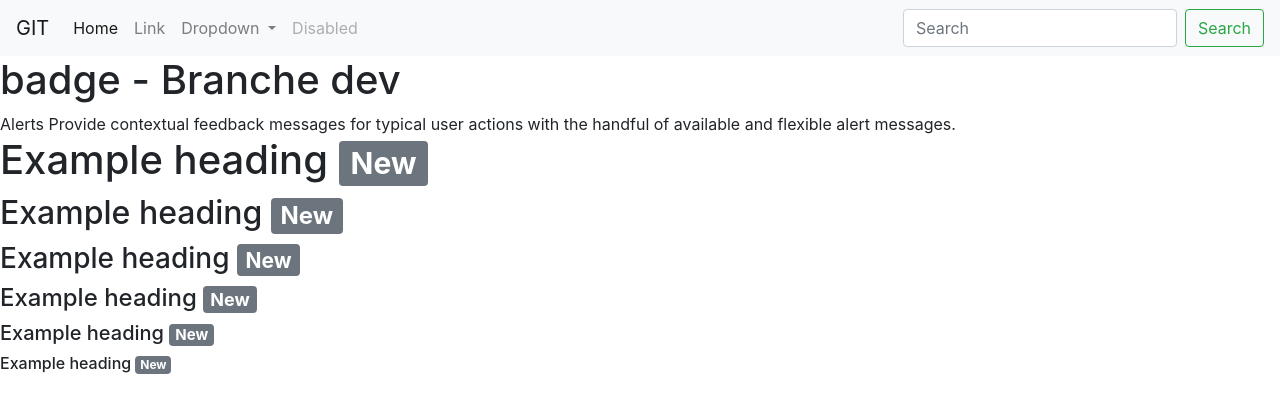
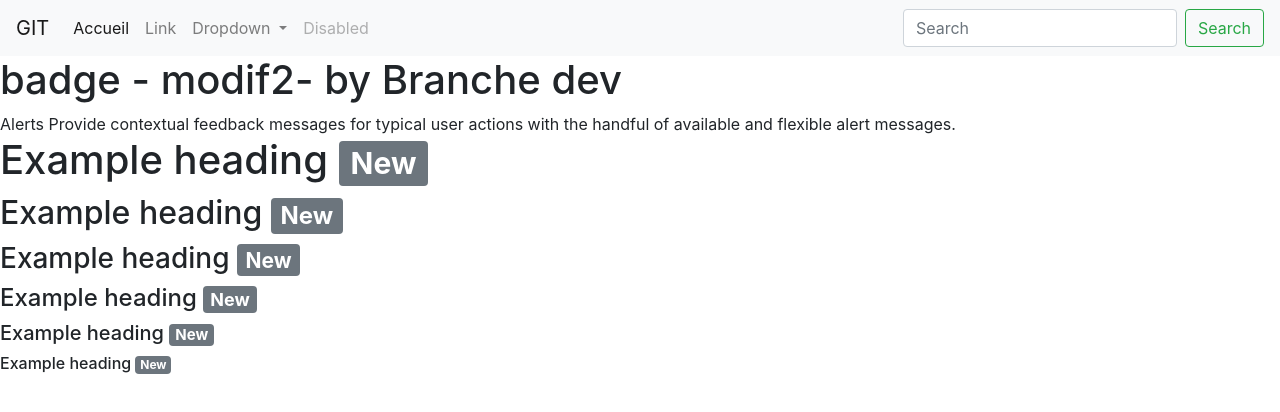
Before and after one commit to rayenhidri2709/git-afpa, a plain HTML site: page badge.html in a window 1280 px wide. Drawn offline with nearby package versions, Linux system fonts and the light colour scheme.

Commit message:
badge - modif 2 by dev

```diff
--- a/badge.html
+++ b/badge.html
@@ -19,7 +19,7 @@
   <div class="collapse navbar-collapse" id="navbarSupportedContent">
     <ul class="navbar-nav mr-auto">
       <li class="nav-item active">
-        <a class="nav-link" href="#">Home <span class="sr-only">(current)</span></a>
+        <a class="nav-link" href="index.html">Accueil <span class="sr-only">(current)</span></a>
       </li>
       <li class="nav-item">
         <a class="nav-link" href="#">Link</a>
@@ -45,7 +45,7 @@
     </form>
   </div>
 </nav>
-<h1>badge - Branche dev</h1>
+<h1>badge - modif2-  by Branche dev</h1>
 Alerts
 
 Provide contextual feedback messages for typical user actions with the handful of available and flexible alert messages.
```
